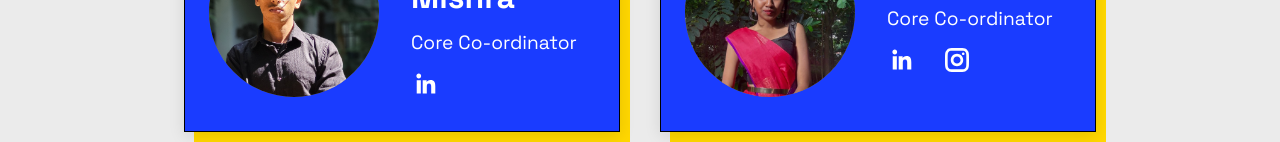
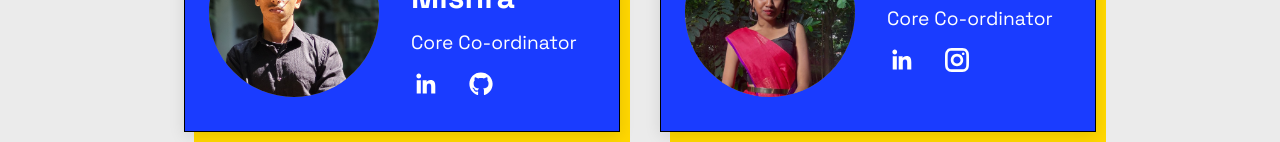
Before and after one commit to ieee-cs-bmsit/ISoC2025, a React (Vite) app: page /team in a window 1280 px wide. Shown: the part 658-800 px from the top of the page. Built offline with nearby package versions, Linux system fonts and the light colour scheme; a web font is replaced by a local one.

Commit message:
github icon

```diff
--- a/src/data/Teamdata.jsx
+++ b/src/data/Teamdata.jsx
@@ -65,6 +65,7 @@ export const TeamDetails = [
         role: "Core Co-ordinator ",
         linkedin: "https://www.linkedin.com/in/atul-kumar-458aa1275",
        instagram: "",
+       github:"https://github.com/Atul-k-m",
        star_icon: starIcon3,
     },
     {
--- a/src/pages/TeamPage.css
+++ b/src/pages/TeamPage.css
@@ -121,6 +121,11 @@
     font-size: 1.8rem;
     line-height: 1;
 }
+.github-icons{
+    color: white;
+    font-size: 1.5rem;
+    line-height: 1;
+}
 
 .insta-icons {
     color: white;
--- a/src/pages/Teampage.jsx
+++ b/src/pages/Teampage.jsx
@@ -3,7 +3,9 @@ import { TeamDetails } from "../data/Teamdata";
 import { motion } from "framer-motion";
 import Footer from "../components/Footer";
 import { LiaLinkedinIn } from "react-icons/lia";
+
 import { GrInstagram } from "react-icons/gr";
+import { FaGithub } from "react-icons/fa";
 import "./TeamPage.css";
 
 const cardVariants = {
@@ -110,6 +112,16 @@ const Team = () => {
                             <GrInstagram />
                           </a>
                         )}
+                        {member.github && (
+                          <a
+                            href={member.github}
+                            className="github-icons"
+                            target="_blank"
+                            rel="noopener noreferrer"
+                          >
+                            <FaGithub />
+                          </a>
+                        )}
                       </div>
                     </div>
                   </div>
```
